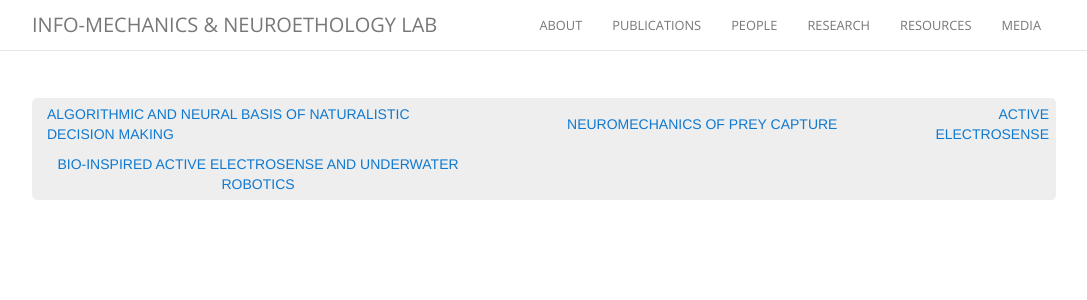
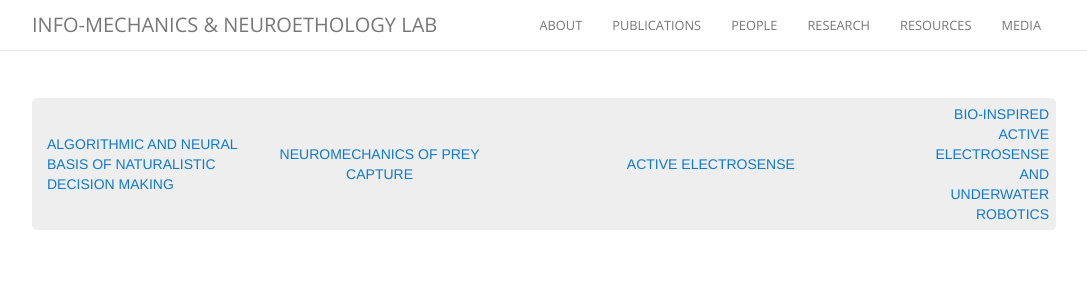
Before and after one commit to maciverlab/maciverlab.github.io, a Jekyll site: the page built from research.html, in a window 1280 px wide. Shown: the top 300 px of the page, without its empty margins (111-1198 px from the left). Built offline with Jekyll 4.4.1, drawn with Linux system fonts in a browser that asks for light colours; nearby versions of some CDN libraries; comment, search, counter and statistics services are not loaded.

Commit message:
Update research.html

```diff
--- a/research.html
+++ b/research.html
@@ -7,11 +7,10 @@
   <section id="top_nav_container">
     <table class="topnav">
       <tr>
-        <td width="50%"><a class="topnav_ref" href="#">Algorithmic and Neural Basis of Naturalistic Decision Making </a></td>
-        <td style="text-align:center;" width="50%"><a class="topnav_ref" href="#">Neuromechanics of Prey Capture</a></td>
-        <td style="text-align:right;" width="50%"><a class="topnav_ref" href="#">Active Electrosense</a></td>
-      </tr>
-        <td width="50%" style="text-align:center;"><a class="topnav_ref" href="#">Bio-inspired Active Electrosense and Underwater Robotics</a></td>
+        <td width="25%"><a class="topnav_ref" href="#">Algorithmic and Neural Basis of Naturalistic Decision Making </a></td>
+        <td style="text-align:center;" width="25%"><a class="topnav_ref" href="#">Neuromechanics of Prey Capture</a></td>
+        <td style="text-align:center;" width="50%"><a class="topnav_ref" href="#">Active Electrosense</a></td>
+        <td width="25%" style="text-align:right;"><a class="topnav_ref" href="#">Bio-inspired Active Electrosense and Underwater Robotics</a></td>
       </tr>
     </table>
         <!--
```
